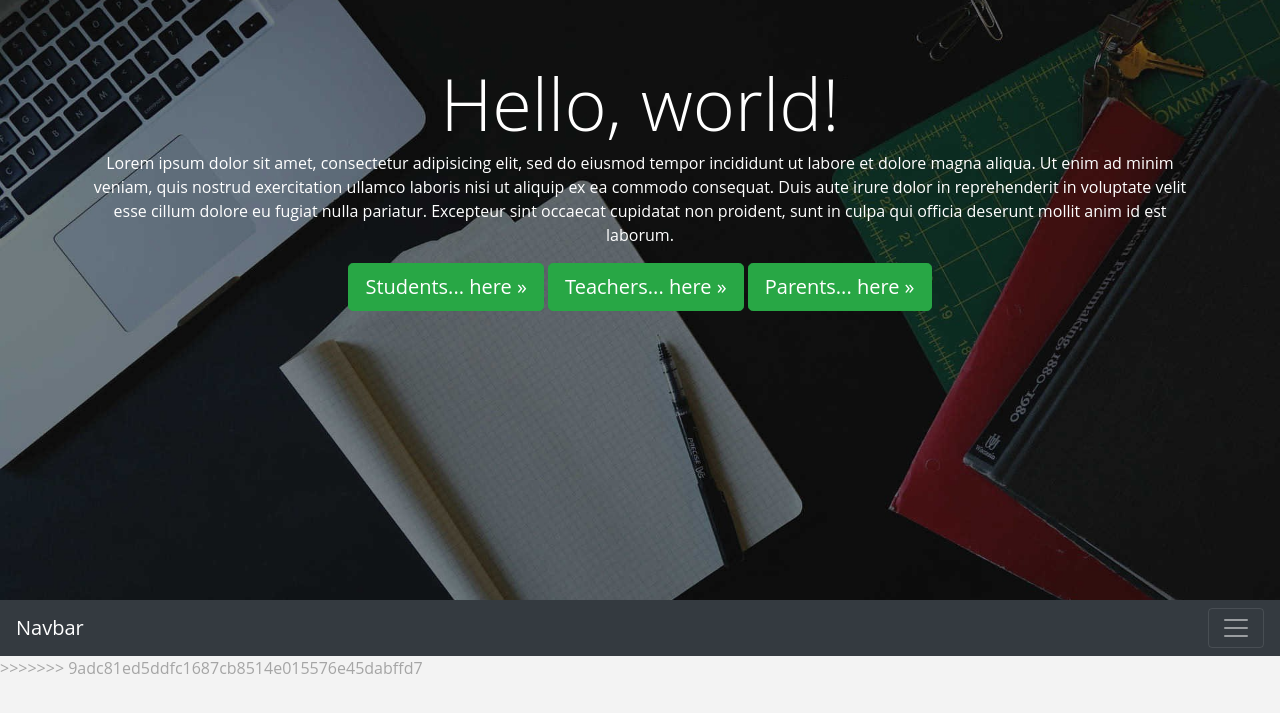
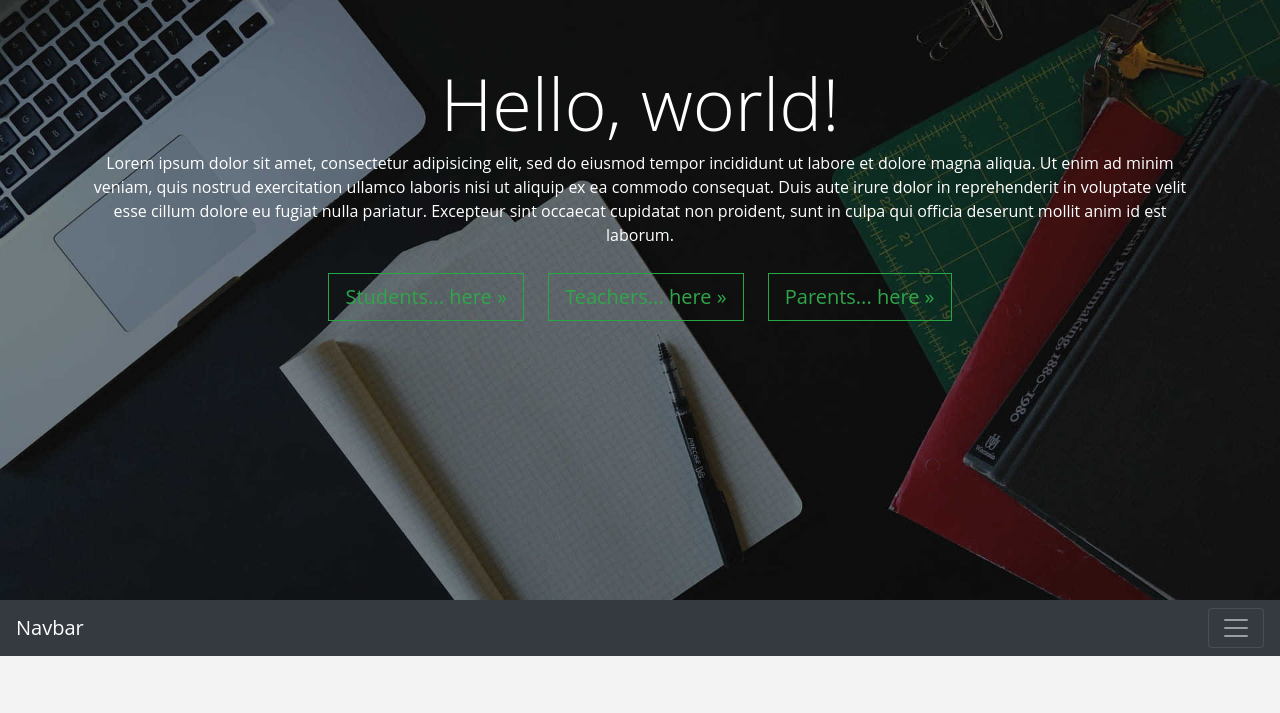
Before and after one commit to aakansha24/website, a Django app: page / in a window 1280 px wide. Shown: the top 713 px of the page. Run offline with Django 3.2, Linux system fonts and the light colour scheme; some libraries are stand-ins or nearby versions.

Commit message:
just some visual changes on the buttons and the form

```diff
--- a/myapp/static/style.css
+++ b/myapp/static/style.css
@@ -9,3 +9,34 @@
     margin: 0;
     border-radius: 0;
 }
+
+.btn-success {
+	border-radius: 0;
+	background: transparent;
+}
+
+.login-button {
+	border-radius: 0;
+	background: transparent;
+	color: rgb(15, 85, 101);
+}
+
+.login-button:hover {
+	color: white;
+}
+
+.main-button {
+	border-radius: 0; background-color: transparent; color: rgb(48, 166, 74);
+}
+
+#student-button, #teacher-button, #parent-button {
+	border-radius: 0;
+	background-color: transparent;
+	color: rgb(48, 166, 74);
+	margin: 10px;
+}
+
+#student-button:hover, #teacher-button:hover, #parent-button:hover {
+	background-color: rgb(48, 166, 74);
+	color: white;
+}
--- a/myapp/templates/index.html
+++ b/myapp/templates/index.html
@@ -5,6 +5,8 @@
 </head>
 <link rel="stylesheet" type="text/css" href="../static/style.css" />
 <link rel="stylesheet" type="text/css" href="../static/bootstrap/css/bootstrap.css" />
+<script src="http://code.jquery.com/jquery-latest.min.js"></script>
+<script type="text/javascript" src="../static/boostrap.js"></script>
 <body>
 	<!-- Main jumbotron -->
     <div class="jumbotron" id="header">
@@ -16,16 +18,16 @@
         consequat. Duis aute irure dolor in reprehenderit in voluptate velit esse
         cillum dolore eu fugiat nulla pariatur. Excepteur sint occaecat cupidatat non
         proident, sunt in culpa qui officia deserunt mollit anim id est laborum.</p>
-        <p><a class="btn btn-success btn-lg overlayLink" href="login.php" data-action="login-form.html" role="button">Students... here &raquo;</a>
-        <a class="btn btn-success btn-lg overlayLink" href="login.php" data-action="login-form.html" role="button">Teachers... here &raquo;</a>
-        <a class="btn btn-success btn-lg overlayLink" href="login.php" data-action="login-form.html" role="button">Parents... here &raquo;</a></p>
+        <p><a class="main-button btn btn-success btn-lg overlayLink" href="login.php" data-action="login-form.html" role="button" id="student-button">Students... here &raquo;</a>
+        <a class="btn btn-success btn-lg overlayLink" href="login.php" data-action="login-form.html" role="button" id="teacher-button">Teachers... here &raquo;</a>
+        <a class="btn btn-success btn-lg overlayLink" href="login.php" data-action="login-form.html" role="button" id="parent-button">Parents... here &raquo;</a></p>
       </div>
     </div>
 
     <!-- Navbar -->
 	<nav class="navbar navbar-dark bg-dark">
       <a class="navbar-brand" href="#">Navbar</a>
-      <button class="navbar-toggler" type="button" data-toggle="collapse" data-target="#navbarsExampleDefault" aria-controls="navbarsExampleDefault" aria-expanded="false" aria-label="Toggle navigation">
+      <button class="navbar-toggler" type="button" data-toggle="collapse" aria-expanded="false" aria-label="Toggle navigation">
         <span class="navbar-toggler-icon"></span>
       </button>
 
@@ -55,8 +57,8 @@
         </form>
       </div>
     </nav>
+
 	 <!--Login details(pop-up window)-->
-<script src="http://code.jquery.com/jquery-latest.min.js"></script>
 <script>
 $(document).ready(function() {
     $("#loginLink").click(function( event ){
@@ -87,26 +89,34 @@ $(document).ready(function() {
 </script>
 </script>
 <div class="overlay" style="display: none;">
-    <div class="login-wrapper">
+    <div class="login-wrapper" style="border-radius: 0;">
         <div class="login-content" id="loginTarget">
             <a class="close">x</a>
-            <h3>Sign in</h3><img class="image" src="static/tsrs.png">
+            <h3 class="display-4">Sign in</h3>
+<!--             <img class="image" src="static/tsrs.png"> -->
             <form method="post" action="login.php">
                 <label for="username">
-                    <font face="Arial">Username</font>
-                    <input type="text" name="username" id="username" placeholder="Username"/>
+                    <!-- <h4 class="display-5">Username</h4> -->
+                    <input type="text" name="username" id="username" placeholder="Username" style="border-radius: 0;" />
                 </label>
                 <label for="password">
-                    <font face="Arial">Password</font>
-                    <input type="password" name="password" id="password" placeholder="Password"/>
+                    <!-- <h4 class="display-5">Password</h4> -->
+                    <input type="password" name="password" id="password" placeholder="Password" style="border-radius: 0;" />
                 </label>
-                <button type="submit">Sign in</button>
+                <button type="submit" class="login-button">Sign in</button>
             </form>
             <br>
             <a href="#"><center><font size=2>Forgot Password?</font></center></a>
         </div>
     </div>
 </div>
->>>>>>> 9adc81ed5ddfc1687cb8514e015576e45dabffd7
+
+<!-- CIE Secondary  -->
+<div class="container">
+  <div>
+
+  </div>
+</div>
+
 </body>
 </html>
```
